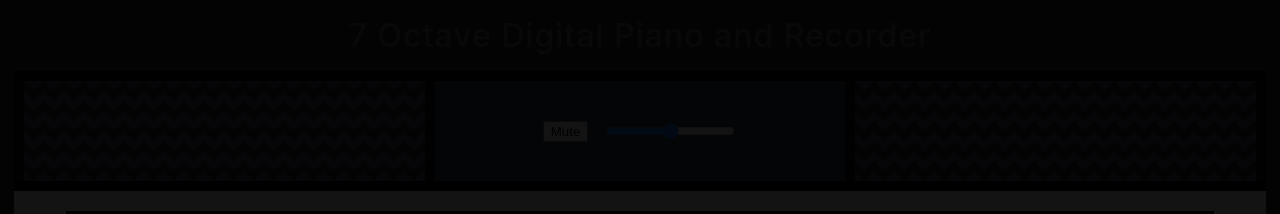
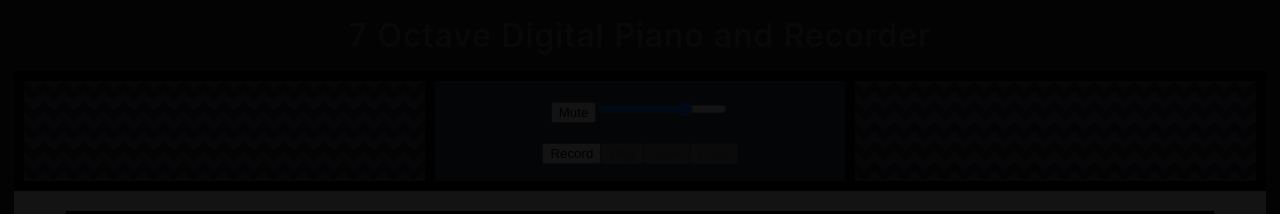
Before and after one commit to CodeConnects/fuel-hackathon, a React (Create React App) app: page / in a window 1280 px wide. Shown: the top 214 px of the page. Built offline with nearby package versions, Linux system fonts and the light colour scheme; no server answers.

Commit message:
iterate on recording controls

```diff
--- a/src/components/Controls.js
+++ b/src/components/Controls.js
@@ -6,12 +6,12 @@ import { useState } from 'react';
 import { Destination } from 'tone';
 import '../styles/Controls.css';
 
-function Controls() {
+function Controls({ isRecording, startRecording, stopRecording, playRecording, saveRecording, clearRecording, recording }) {
   const [isMuted, setIsMuted] = useState(false);
   const [volume, setVolume] = useState(0);
   const [btnTxt, setBtnTxt] = useState("Mute");
 
-  const handleStartToggle = () => {
+  const handleMuteToggle = () => {
     setIsMuted(!isMuted);
     Destination.volume.value = (isMuted ? 0 : -34);
     Destination.mute = (isMuted ? false : true);
@@ -21,11 +21,12 @@ function Controls() {
 
   return (
     <div className="piano-controls">
-      <button onClick={handleStartToggle}>{btnTxt}</button>
+      <div className="piano-controls-volume">
+        <button onClick={handleMuteToggle}>{btnTxt}</button>
         <input
           type="range"
           min="-34"
-        max="34"
+          max="15"
           value={volume}
           onChange={e => {
             const value = parseInt(e.target.value, 10);
@@ -34,6 +35,19 @@ function Controls() {
           }}
         />
       </div>
+
+      <div className="piano-controls-record">
+        <button onClick={isRecording ? stopRecording : startRecording}>
+          {isRecording ? 'Stop' : 'Record'}
+        </button>
+
+        <button onClick={playRecording} disabled={!recording}>Play</button>
+
+        <button onClick={saveRecording} disabled={!recording}>Save</button>
+
+        <button onClick={clearRecording} disabled={!recording}>Clear</button>
+      </div>
+    </div>
   );
 }
 
--- a/src/components/Piano.js
+++ b/src/components/Piano.js
@@ -4,6 +4,7 @@
 
 import { useState, useEffect, useCallback } from 'react';
 import * as Tone from 'tone';
+import { saveAs } from 'file-saver';
 
 import Speaker from './Speaker';
 import Controls from './Controls';
@@ -58,17 +59,25 @@ const Piano = () => {
   const [isLoaded, setIsLoaded] = useState(false);
   const [sampler, setSampler] = useState(null);
   const [pressedKeys, setPressedKeys] = useState(new Set());
+  const [recorder, setRecorder] = useState(null);
+  const [isRecording, setIsRecording] = useState(false);
+  const [recording, setRecording] = useState(null);
 
-
+  // create a new Sampler and load the audio files
   useEffect(() => {
     const sampler = new Tone.Sampler(audioFiles, {
       onload: () => {
         setIsLoaded(true);
       }
     }).toDestination();
+
+    const recorder = new Tone.Recorder();
+    sampler.connect(recorder);
     sampler.volume.value = 0;
     //Destination.mute = true;
+
     setSampler(sampler);
+    setRecorder(recorder);
   }, []);
 
   const handleKeyDown = useCallback((event) => {
@@ -102,6 +111,34 @@ const Piano = () => {
     };
   }, [handleKeyDown, handleKeyUp]);
 
+  const startRecording = async () => {
+    await Tone.start();
+    recorder.start();
+    setIsRecording(true);
+  };
+
+  const stopRecording = async () => {
+    const recording = await recorder.stop();
+    setRecording(URL.createObjectURL(recording));
+    setIsRecording(false);
+  };
+
+  const playRecording = () => {
+    const audio = new Audio(recording);
+    audio.play();
+  };
+
+  const saveRecording = () => {
+    const a = document.createElement('a');
+    a.href = recording;
+    a.download = 'piano-recording.mp3';
+    a.click();
+  };
+
+  const clearRecording = () => {
+    setRecording(null);
+  };
+
   return (
     <div className='piano'>
 
@@ -111,7 +148,15 @@ const Piano = () => {
 
       <div className='piano-upper'>
         <Speaker />
-        <Controls />
+        <Controls
+          isRecording={isRecording}
+          startRecording={startRecording}
+          stopRecording={stopRecording}
+          playRecording={playRecording}
+          saveRecording={saveRecording}
+          recording={recording}
+          clearRecording={clearRecording}
+        />
         <Speaker />
       </div>
 
```
Lines whose indentation alone changed are shown as unchanged.
